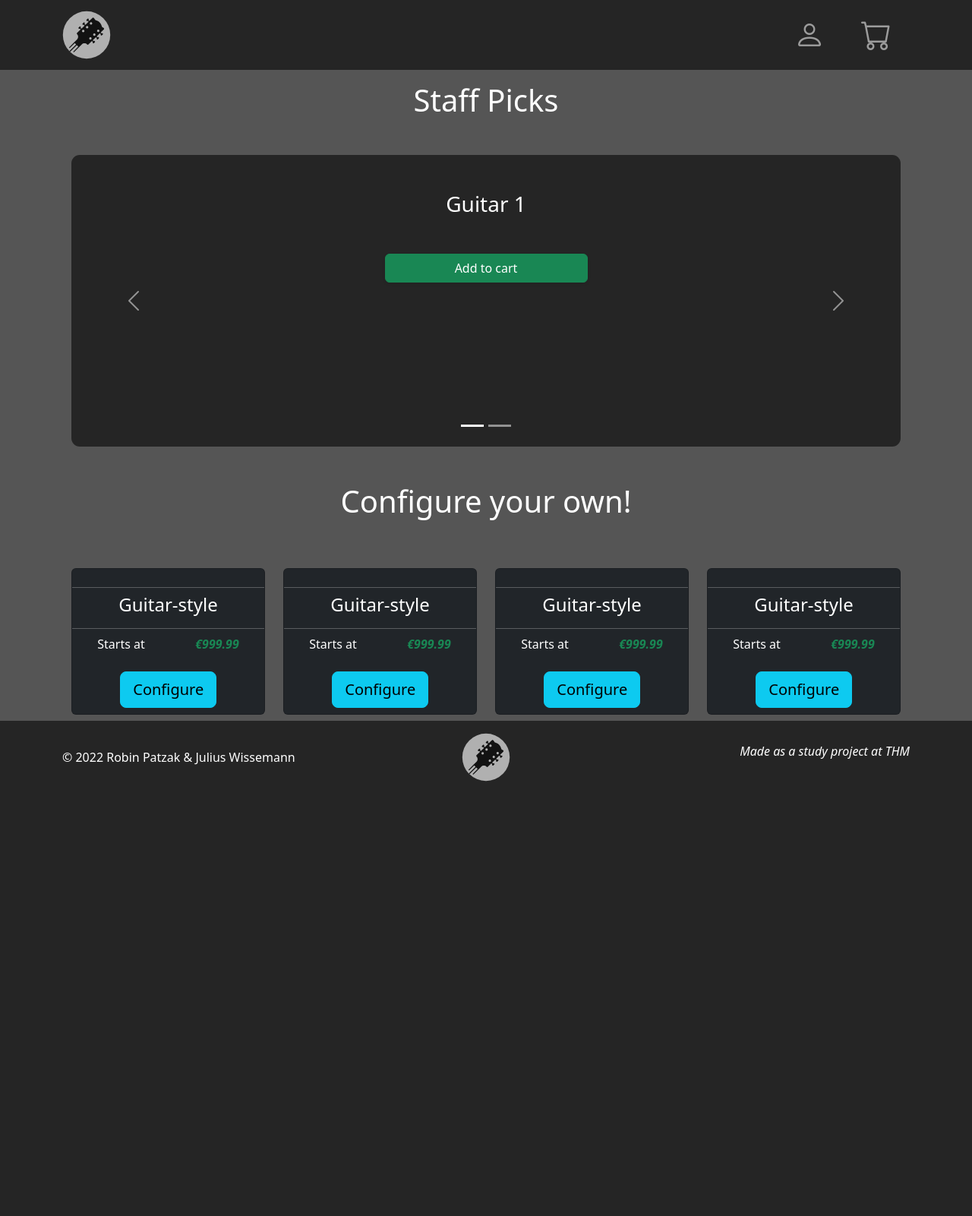
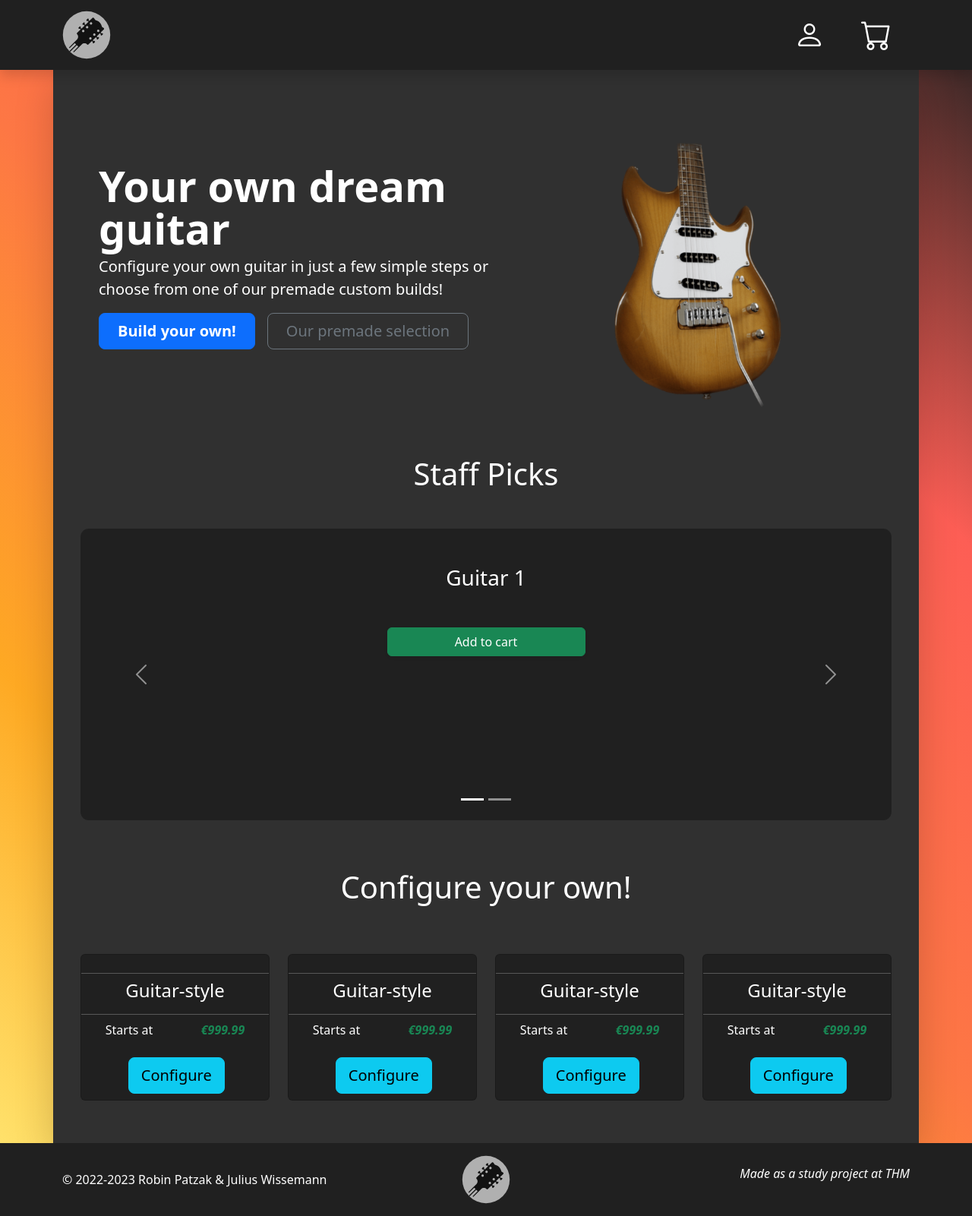
Before and after one commit to elegist/thm-guitar-configurator, a Django app: page / in a window 1280 px wide. Shown: the whole page at 76% size. Before the commit the page ends 1029 px from the top, so only its background shows below. Run offline with Django 4.2, Linux system fonts and the light colour scheme; some libraries are stand-ins or nearby versions.

Commit message:
added hero section and first styling

```diff
--- a/base/templates/base/guitar-card.html
+++ b/base/templates/base/guitar-card.html
@@ -1,4 +1,4 @@
-<div class="card text-bg-dark mx-auto" style="max-width: 18rem">
+<div class="card guitar-card mx-auto" style="max-width: 18rem">
     <img
         class="m-2 rounded"
         src="https://via.placeholder.com/170x90"
--- a/base/templates/base/home.html
+++ b/base/templates/base/home.html
@@ -1,5 +1,5 @@
 {% extends 'index.html' %} {% block content %}
-
+{% load static %}
 <!-- account -->
 {% include 'base/account/login.html' %}
 {% include 'base/account/register.html' %}
@@ -13,9 +13,25 @@
 {% include 'base/configurator/configurator-modal.html' with id="configuratorModalStep5" step=5 maxSteps=5 %}
 
 <!-- page content -->
-<div class="container-fluid bg-custom-light">
-    <div class="container pt-3">{% include 'base/staff-picks-carousel/staff-picks.html' %}</div>
-    <div class="container pt-5">{% include 'base/configure-your-own.html' %}</div>
+<div class="container bg-custom-light shadow-lg">
+    <div class="container py-5">
+        <div class="row pb-0 pe-lg-0 pt-lg-5 align-items-center rounded-3">
+          <div class="col-lg-7 p-3 p-lg-5 pt-lg-3">
+            <h1 class="display-4 fw-bold lh-1">Your own dream guitar</h1>
+            <p class="lead">Configure your own guitar in just a few simple steps or choose from one of our premade custom builds!</p>
+            <div class="d-grid gap-2 d-md-flex justify-content-md-start mb-4 mb-lg-3">
+              <button type="button" class="btn btn-primary btn-lg px-4 me-md-2 fw-bold">Build your own!</button>
+              <button type="button" class="btn btn-outline-secondary btn-lg px-4">Our premade selection</button>
+            </div>
+          </div>
+          <div class="col-lg-4">
+              <img class="img-fluid" src="{% static 'images/guitar.png' %}" alt="">
+          </div>
+        </div>
+      </div>
+
+    <div class="container py-3">{% include 'base/staff-picks-carousel/staff-picks.html' %}</div>
+    <div class="container py-5">{% include 'base/configure-your-own.html' %}</div>
 </div>
 
 {% endblock content %}
--- a/static/styles/main.css
+++ b/static/styles/main.css
@@ -1,11 +1,38 @@
+:root {
+    --navbar-gradient: linear-gradient(-90deg, #fd5e55, #ffbf42);
+    --background-gradient: linear-gradient(
+        45deg,
+        #ffea76,
+        #fea923,
+        #fd7744,
+        #fd5e55,
+        #202020
+    );
+    --dark: #202020;
+    --lighter: #303030;
+}
+
+body {
+    background: var(--background-gradient);
+}
+
 .bg-custom-dark {
-    background-color: #252525;
+    background: var(--dark);
     color: white;
 }
 
 .bg-custom-light {
-    background-color: #555555;
+    background: var(--lighter);
     color: white;
+}
+
+.nav-link,
+.navbar-toggler-icon {
+    color: white !important;
+}
+
+.navbar-nav {
+    text-align: right;
 }
 
 .text-color-black {
@@ -14,6 +41,11 @@
 
 .carousel-item {
     height: 24rem;
-    background: #252525;
-    border-radius: .7rem;
+    background: var(--dark);
+    border-radius: 0.7rem;
 }
+
+.guitar-card {
+    background-color: var(--dark) !important;
+    color: white;
+}
--- a/templates/footer.html
+++ b/templates/footer.html
@@ -5,7 +5,7 @@
         class="container d-flex flex-wrap justify-content-between align-items-center py-3"
     >
         <p class="col-md-4 mb-0">
-            &copy; 2022 Robin Patzak &amp; Julius Wissemann
+            &copy; 2022-2023 Robin Patzak &amp; Julius Wissemann
         </p>
 
         <a
--- a/templates/navbar.html
+++ b/templates/navbar.html
@@ -1,6 +1,6 @@
 {% load static %}
 
-<nav class="navbar navbar-expand-lg navbar-dark bg-custom-dark">
+<nav class="navbar navbar-expand-lg navbar-dark bg-custom-dark shadow">
     <div class="container">
         <a href="#" class="navbar-brand">
             <img
```
Also changed, not shown: static/images/guitar.png (added).
